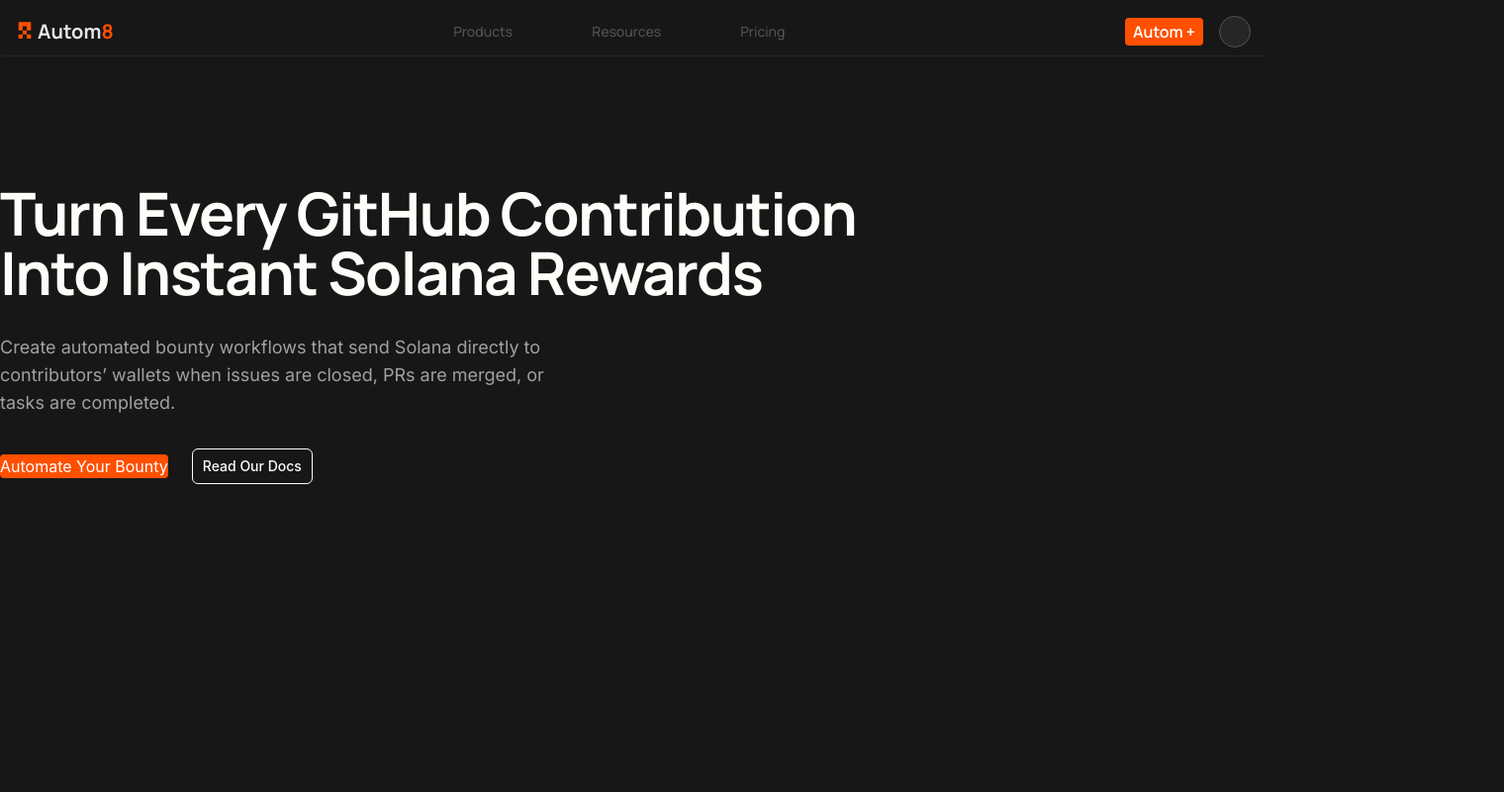
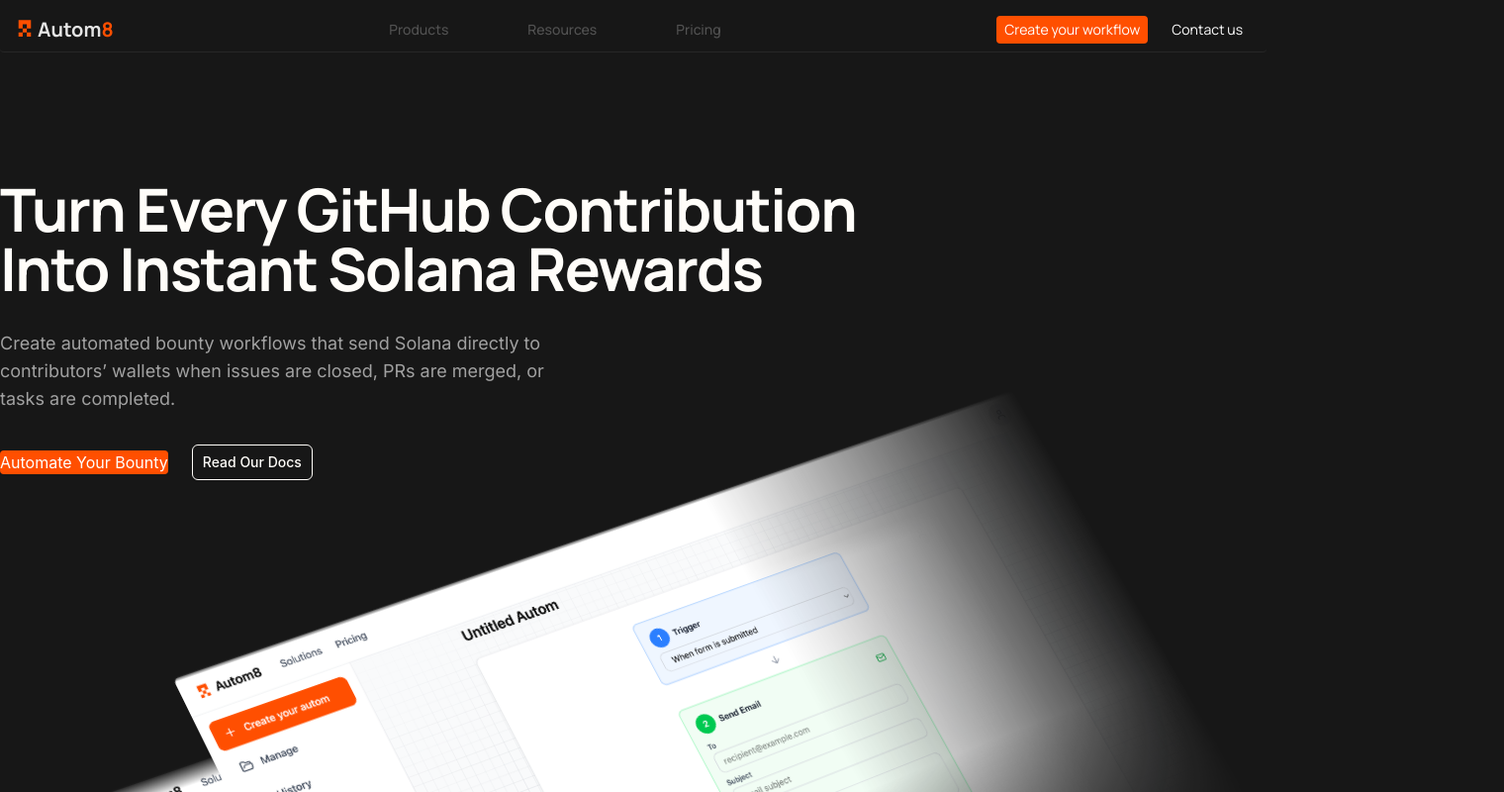
Before and after one commit to HeyAdin/autom8, a Next.js app in the folder apps/primary-frontend/: page / in a window 1280 px wide. Shown: the top 800 px of the page at 99% size, 1520 px wide, since content can reach past the window. Built offline with nearby package versions, Linux system fonts and the light colour scheme; no server answers.

Commit message:
fixed navbar

```diff
--- /dev/null
+++ b/apps/primary-frontend/app/dashboard/layout.tsx
@@ -0,0 +1,10 @@
+import React from "react";
+import { Container } from "../../components/container";
+import { NavBar } from "../../components/navbar";
+
+export default function SigninLayout({children}:{children:React.ReactNode}){
+    return <Container >
+        <NavBar unProtected={false}className="font-inter"></NavBar>
+        {children}
+    </Container>
+}
--- a/apps/primary-frontend/app/page.tsx
+++ b/apps/primary-frontend/app/page.tsx
@@ -3,13 +3,15 @@
 import { NavBar } from "../components/navbar";
 import { getServerSession } from "next-auth";
 import { Hero } from '../components/hero';
+import { LandingImages } from '../components/landingImages';
 
 export default async function Home() {
   const session = await getServerSession();
   return (
     <Container>
-      <NavBar className="" />
-      <Hero></Hero>
+      <NavBar className="" unProtected={true}/>
+      <Hero/>
+      <LandingImages/>
     </Container>
   );
 }
--- a/apps/primary-frontend/package.json
+++ b/apps/primary-frontend/package.json
@@ -4,7 +4,7 @@
   "type": "module",
   "private": true,
   "scripts": {
-    "dev": "next dev --port 3000",
+    "dev": "next dev",
     "build": "next build",
     "start": "next start",
     "lint": "eslint --max-warnings 0",
@@ -19,6 +19,7 @@
     "bcrypt": "^6.0.0",
     "class-variance-authority": "^0.7.1",
     "clsx": "^2.1.1",
+    "motion": "^12.43.0",
     "next": "^16.2.4",
     "next-auth": "^4.24.14",
     "postcss": "^8.4.31",
```
Also changed, not shown: 1 other file (tests, documents, lock files or other folders).
